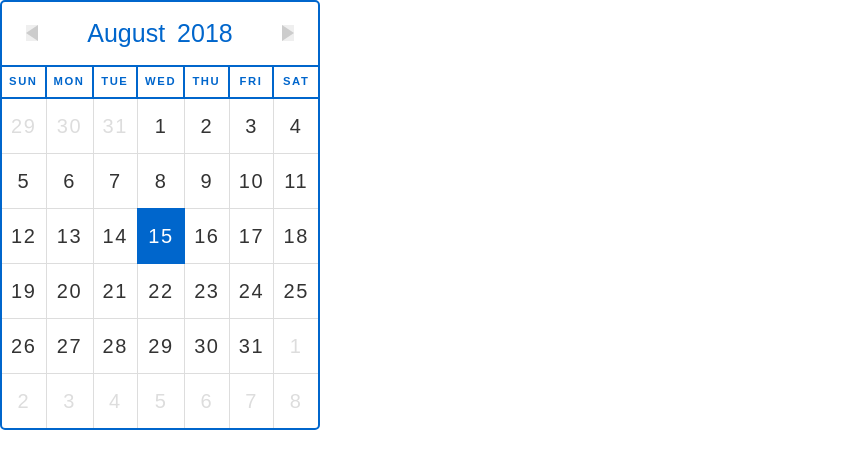
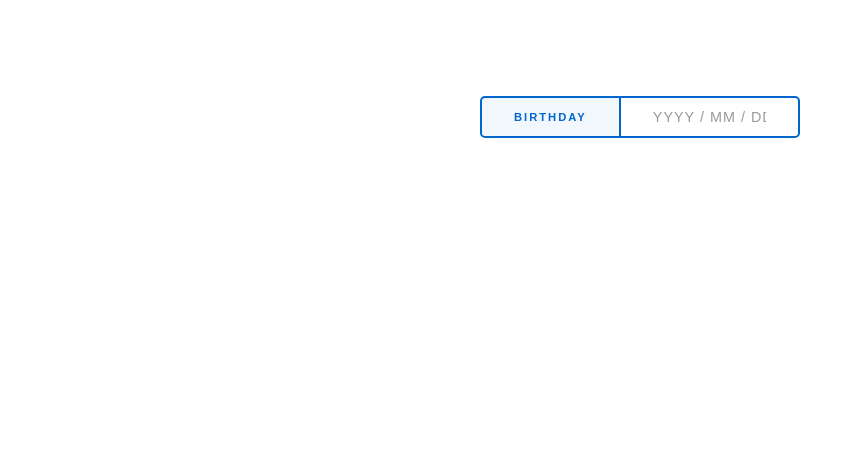
Before and after one commit to gladchinda/react-datepicker-demo, a React (Create React App) app: page / in a window 1280 px wide. Shown: the top 468 px of the page, without its empty margins (0-863 px from the left). Built offline with nearby package versions, Linux system fonts and the light colour scheme.

Commit message:
Rendered datepicker on App component

```diff
--- a/src/App.js
+++ b/src/App.js
@@ -1,11 +1,13 @@
 import React, { Component } from 'react';
-import Calendar from './components/Calendar';
+import Datepicker from './components/Datepicker';
 
 class App extends Component {
   render() {
-    return <div className="w-25">
-			<Calendar date={new Date('2018-08-15')} />
-		</div>
+    return (
+			<div className="w-25 py-5 my-5 mx-auto">
+				<Datepicker label="Birthday" />
+			</div>
+		)
   }
 }
 
```
